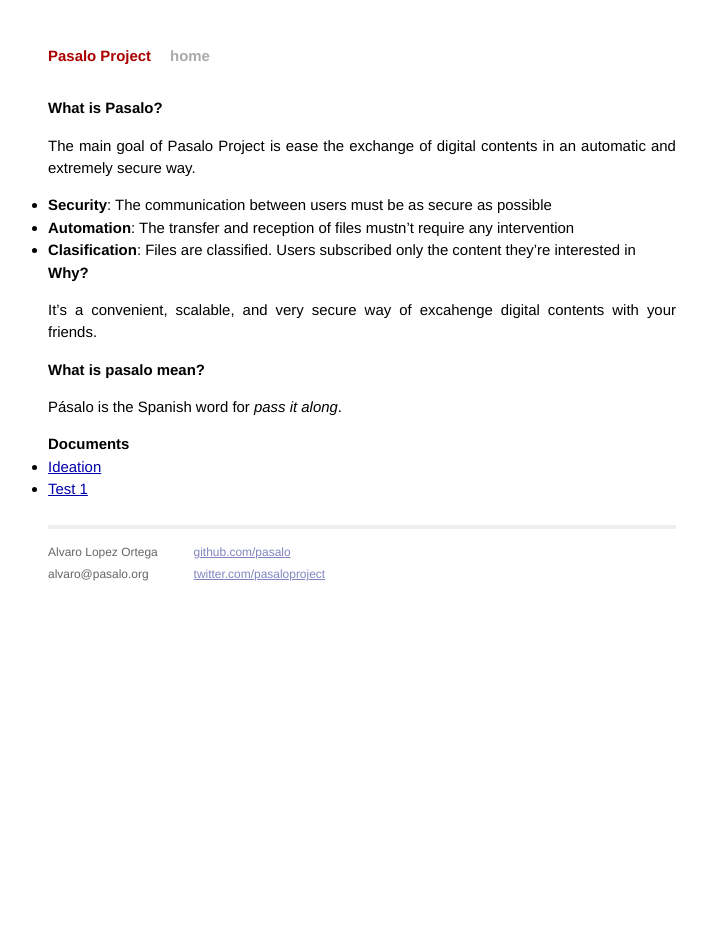
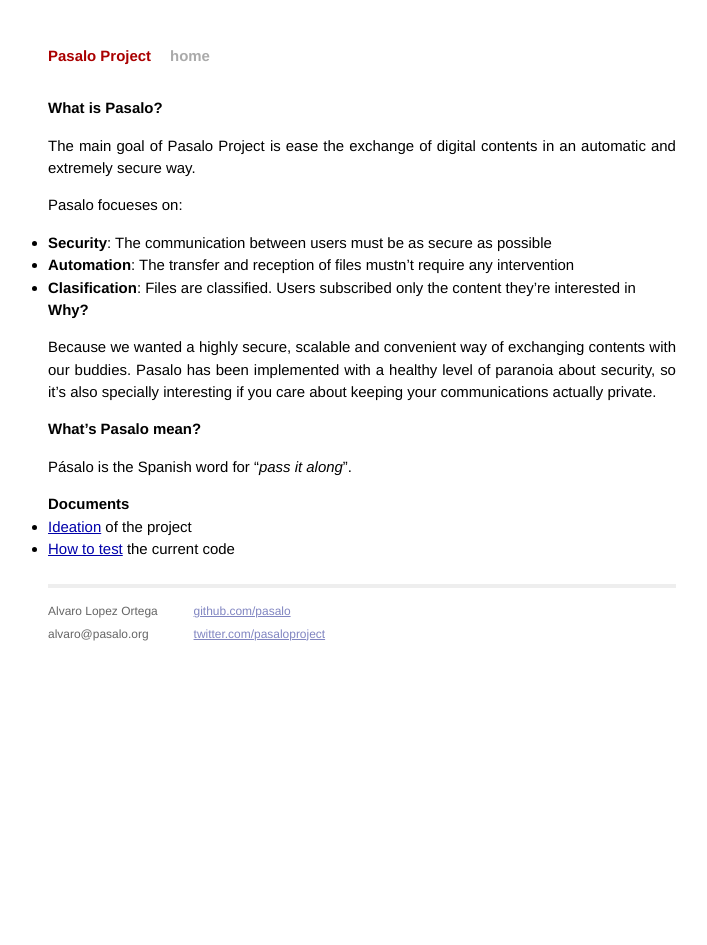
Before and after one commit to pasalo/pasalo.github.io, a Jekyll site: the page built from index.md, in a window 1280 px wide. Shown: the whole page, without its empty margins (278-985 px from the left). Built offline with Jekyll 4.4.1, drawn with Linux system fonts in a browser that asks for light colours; Markdown is read by kramdown in place of the engine named in the settings.

Commit message:
A few minor changes

```diff
--- a/index.md
+++ b/index.md
@@ -7,17 +7,22 @@ title: Pasalo Project
 The main goal of Pasalo Project is ease the exchange of digital
 contents in an automatic and extremely secure way.
 
+Pasalo focueses on:
+
 *  __Security__: The communication between users must be as secure as possible
 *  __Automation__: The transfer and reception of files mustn’t require any intervention
 *  __Clasification__: Files are classified. Users subscribed only the content they're interested in
 
 
 ## Why?
-It's a convenient, scalable, and very secure way of excahenge digital contents with your friends.
+Because we wanted a highly secure, scalable and convenient way of
+exchanging contents with our buddies. Pasalo has been implemented with
+a healthy level of paranoia about security, so it's also specially
+interesting if you care about keeping your communications actually private.
 
-## What is pasalo mean?
-Pásalo is the Spanish word for *pass it along*.
+## What's Pasalo mean?
+Pásalo is the Spanish word for “*pass it along*”.
 
 ## Documents
-*  [Ideation](/ideation.html)
-*  [Test 1](/test.html)
+*  [Ideation](/ideation.html) of the project
+*  [How to test](/test.html) the current code
```
